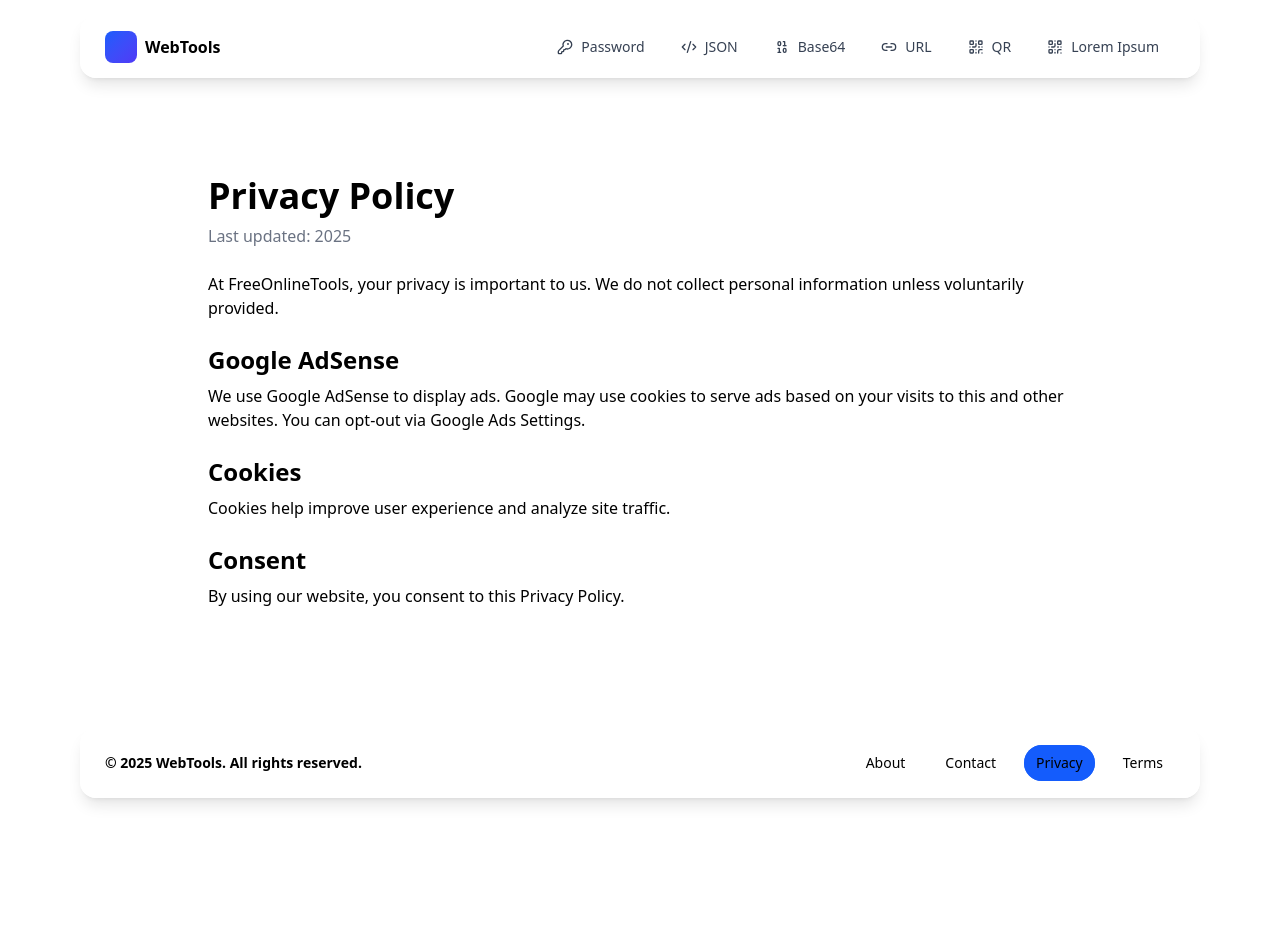
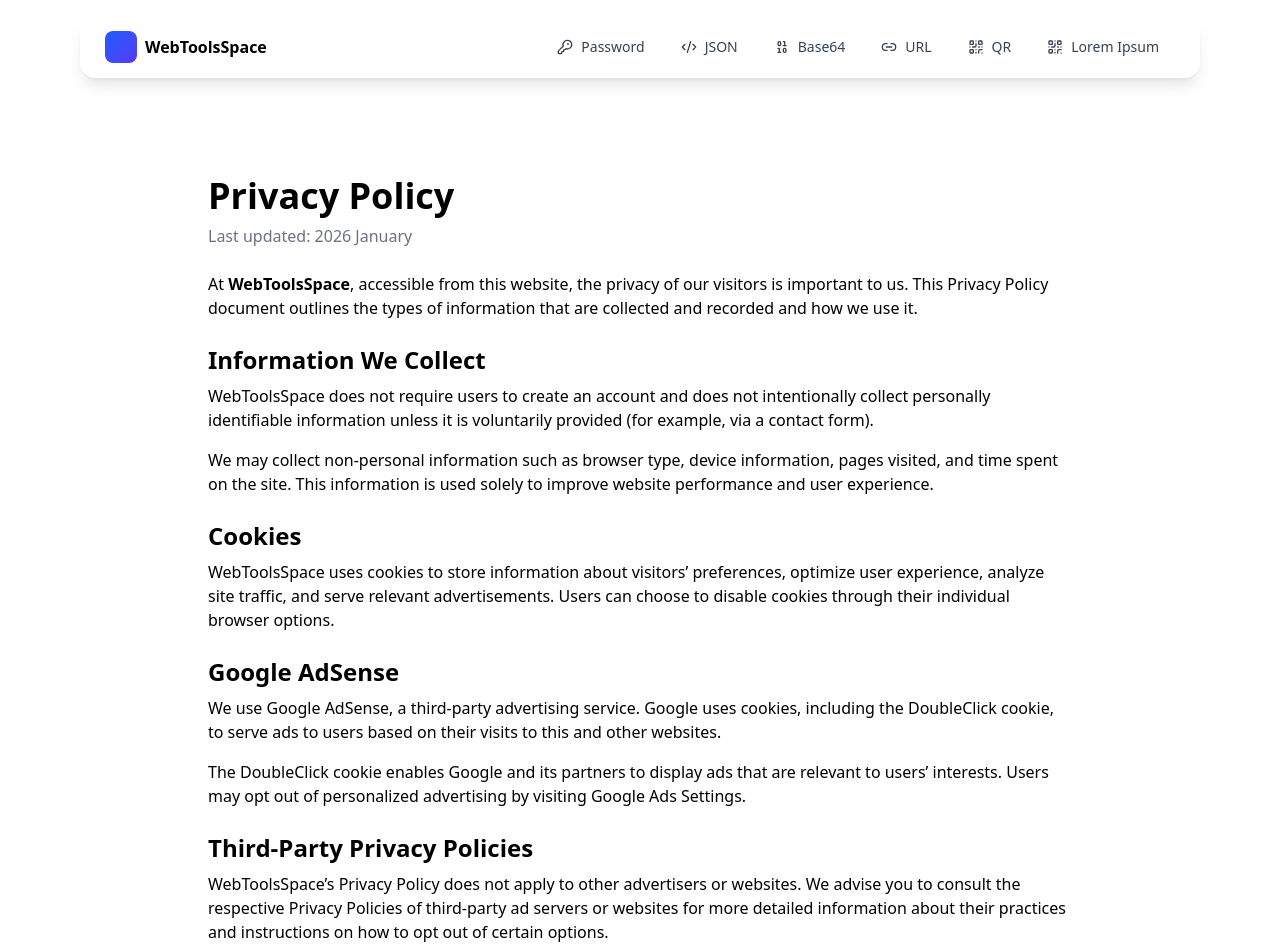
Before and after one commit to anushkaams/WebTools, a Next.js app: page /privacy in a window 1280 px wide. Shown: the top 952 px of the page. Before the commit the page ends 800 px from the top, so only its background shows below. Built offline with nearby package versions, Linux system fonts and the light colour scheme.

Commit message:
Updated few pages to support Adsence

```diff
--- a/app/about/page.tsx
+++ b/app/about/page.tsx
@@ -1,17 +1,23 @@
 "use client";
 
 import Layout from "@/components/Layout";
+import Link from "next/link";
 
 export default function AboutPage() {
   return (
     <Layout>
-      <div className="space-y-12">
+      <div className="space-y-12 max-w-3xl">
         {/* Page Title */}
         <div>
-          <h1 className="text-4xl font-bold mb-6">About FreeOnlineTools</h1>
+          <h1 className="text-4xl font-bold mb-6">About WebToolsSpace</h1>
+          <p className="text-lg mb-4">
+            WebToolsSpace provides fast, free, and privacy-friendly online
+            utilities for developers and everyday users. All tools are
+            browser-based and require no data storage.
+          </p>
           <p className="text-lg">
-            FreeOnlineTools provides fast, free, and privacy-friendly online
-            utilities for developers and everyday users.
+            Our goal is to help people save time and work efficiently with
+            simple, easy-to-use tools that respect privacy.
           </p>
         </div>
 
@@ -40,16 +46,24 @@
           <h2 className="text-2xl font-semibold mb-2">Our Mission</h2>
           <p>
             Our mission is to empower users and developers with simple, fast,
-            and reliable online tools that respect privacy and save time.
+            and reliable online tools that respect privacy and save time. We aim
+            to be a trusted resource for anyone looking for practical online
+            utilities without the hassle of registration or data collection.
           </p>
         </section>
 
         {/* Connect With Us */}
         <section className="space-y-2">
-          <h2 className="text-2xl font-semibold mb-2">Connect With Us</h2>
-          <p>
-            We love feedback and contributions! Reach out to us on social media
-            or via email to share your thoughts.
+          <p className="text-gray-600">
+            For information on privacy and how we handle data, see our{" "}
+            <Link href="/privacy" className="text-blue-600 underline">
+              Privacy Policy
+            </Link>{" "}
+            and{" "}
+            <Link href="/terms" className="text-blue-600 underline">
+              Terms & Conditions
+            </Link>
+            .
           </p>
         </section>
       </div>
--- a/app/contact/page.tsx
+++ b/app/contact/page.tsx
@@ -1,25 +1,34 @@
 "use client";
 
 import Layout from "@/components/Layout";
+import Link from "next/link";
 
 export default function ContactPage() {
   return (
     <Layout>
-      <div className="space-y-8">
+      <div className="space-y-8 max-w-3xl">
         {/* Page Title */}
         <div>
           <h1 className="text-4xl font-bold mb-4">Contact Us</h1>
           <p className="text-lg mb-2">
-            If you have feedback, suggestions, or issues, feel free to reach out
-            via email:
+            If you have any questions, feedback, suggestions, or notice an issue
+            with our tools, please feel free to contact us.
           </p>
-          <p>
+          <p className="mb-4">
+            Email us at :{" "}
             <a
-              href="mailto:support@freeonlinetools.xyz"
+              href="mailto:webtoolsspace@gmail.com"
               className="text-blue-600 hover:underline"
             >
-              support@freeonlinetools.xyz
+              webtoolsspace@gmail.com
             </a>
+          </p>
+          <p className="text-gray-600">
+            For information about how we handle user data, please review our{" "}
+            <Link href="/privacy" className="text-blue-600 underline">
+              Privacy Policy
+            </Link>
+            .
           </p>
         </div>
 
@@ -27,29 +36,19 @@
         <section className="space-y-2">
           <h2 className="text-2xl font-semibold mb-2">Follow Us</h2>
           <p>
-            Stay updated with our latest tools and features on social media.
+            Follow us on social media to stay updated with new tools and
+            improvements.
           </p>
+
+          {/* Only include REAL links. Remove this section if you don't have them yet */}
           <div className="flex space-x-4 mt-2">
             <a
-              href="#"
-              className="text-blue-600 hover:text-blue-800 transition"
-              aria-label="Facebook"
-            >
-              Facebook
-            </a>
-            <a
-              href="#"
-              className="text-blue-400 hover:text-blue-600 transition"
-              aria-label="Twitter"
+              href="https://twitter.com/"
+              target="_blank"
+              rel="noopener noreferrer"
+              className="text-blue-500 hover:underline"
             >
               Twitter
-            </a>
-            <a
-              href="#"
-              className="text-pink-500 hover:text-pink-700 transition"
-              aria-label="Instagram"
-            >
-              Instagram
             </a>
           </div>
         </section>
--- a/app/page.tsx
+++ b/app/page.tsx
@@ -6,12 +6,12 @@
     <>
       {/* HERO */}
       <section className="relative overflow-hidden">
-        <div className="absolute inset-0 bg-gradient-to-b from-blue-50 via-white to-gray-100" />
+        <div className="absolute inset-0 bg-linear-to-b from-blue-50 via-white to-gray-100" />
         <div className="relative max-w-4xl mx-auto px-6 py-16 text-center">
           {" "}
           {/* was py-32 */}
           <h1 className="text-5xl sm:text-6xl font-extrabold tracking-tight text-gray-900">
-            WebTools
+            WebToolsSpace
           </h1>
           <p className="mt-4 text-lg sm:text-xl text-gray-600 max-w-2xl mx-auto">
             Fast, reliable, and privacy-friendly tools for developers and
--- a/app/privacy/page.tsx
+++ b/app/privacy/page.tsx
@@ -5,28 +5,88 @@
   return (
     <Layout>
       <h1 className="text-4xl font-bold mb-2">Privacy Policy</h1>
-      <p className="text-gray-500 mb-6">Last updated: 2025</p>
+      <p className="text-gray-500 mb-6">Last updated: 2026 January</p>
 
       <p className="mb-4">
-        At FreeOnlineTools, your privacy is important to us. We do not collect
-        personal information unless voluntarily provided.
+        At <strong>WebToolsSpace</strong>, accessible from this website, the
+        privacy of our visitors is important to us. This Privacy Policy document
+        outlines the types of information that are collected and recorded and
+        how we use it.
+      </p>
+
+      <h2 className="text-2xl font-semibold mt-6 mb-2">
+        Information We Collect
+      </h2>
+      <p className="mb-4">
+        WebToolsSpace does not require users to create an account and does not
+        intentionally collect personally identifiable information unless it is
+        voluntarily provided (for example, via a contact form).
+      </p>
+      <p className="mb-4">
+        We may collect non-personal information such as browser type, device
+        information, pages visited, and time spent on the site. This information
+        is used solely to improve website performance and user experience.
+      </p>
+
+      <h2 className="text-2xl font-semibold mt-6 mb-2">Cookies</h2>
+      <p className="mb-4">
+        WebToolsSpace uses cookies to store information about visitors’
+        preferences, optimize user experience, analyze site traffic, and serve
+        relevant advertisements. Users can choose to disable cookies through
+        their individual browser options.
       </p>
 
       <h2 className="text-2xl font-semibold mt-6 mb-2">Google AdSense</h2>
       <p className="mb-4">
-        We use Google AdSense to display ads. Google may use cookies to serve
-        ads based on your visits to this and other websites. You can opt-out via
-        Google Ads Settings.
+        We use Google AdSense, a third-party advertising service. Google uses
+        cookies, including the DoubleClick cookie, to serve ads to users based
+        on their visits to this and other websites.
+      </p>
+      <p className="mb-4">
+        The DoubleClick cookie enables Google and its partners to display ads
+        that are relevant to users’ interests. Users may opt out of personalized
+        advertising by visiting{" "}
+        <a
+          href="https://adssettings.google.com"
+          target="_blank"
+          rel="noopener noreferrer"
+          className="text-blue-600 underline"
+        >
+          Google Ads Settings
+        </a>
+        .
       </p>
 
-      <h2 className="text-2xl font-semibold mt-6 mb-2">Cookies</h2>
+      <h2 className="text-2xl font-semibold mt-6 mb-2">
+        Third-Party Privacy Policies
+      </h2>
       <p className="mb-4">
-        Cookies help improve user experience and analyze site traffic.
+        WebToolsSpace’s Privacy Policy does not apply to other advertisers or
+        websites. We advise you to consult the respective Privacy Policies of
+        third-party ad servers or websites for more detailed information about
+        their practices and instructions on how to opt out of certain options.
+      </p>
+
+      <h2 className="text-2xl font-semibold mt-6 mb-2">
+        Children’s Information
+      </h2>
+      <p className="mb-4">
+        WebToolsSpace does not knowingly collect any Personal Identifiable
+        Information from children under the age of 13. If you believe that your
+        child has provided personal information on this website, please contact
+        us and we will promptly remove such information from our records.
       </p>
 
       <h2 className="text-2xl font-semibold mt-6 mb-2">Consent</h2>
       <p className="mb-4">
-        By using our website, you consent to this Privacy Policy.
+        By using our website, you hereby consent to this Privacy Policy and
+        agree to its terms.
+      </p>
+
+      <h2 className="text-2xl font-semibold mt-6 mb-2">Contact Us</h2>
+      <p className="mb-4">
+        If you have any questions about this Privacy Policy, please contact us
+        via our <strong>Contact Us</strong> page.
       </p>
     </Layout>
   );
--- a/app/terms/page.tsx
+++ b/app/terms/page.tsx
@@ -1,5 +1,6 @@
 // app/terms/page.tsx
 import Layout from "@/components/Layout";
+import Link from "next/link";
 
 export default function TermsPage() {
   return (
@@ -7,23 +8,73 @@
       <h1 className="text-4xl font-bold mb-4">Terms & Conditions</h1>
 
       <p className="mb-4">
-        By accessing FreeOnlineTools, you agree to these terms.
+        By accessing and using <strong>WebToolsSpace</strong>, you agree to
+        these Terms and Conditions. If you do not agree with any part of these
+        terms, please do not use the website.
       </p>
 
       <h2 className="text-2xl font-semibold mt-6 mb-2">Use of Tools</h2>
       <p className="mb-4">
-        All tools are provided "as is" without warranties of any kind.
+        All tools provided on WebToolsSpace are for general informational,
+        educational, and personal use only. You agree to use the tools
+        responsibly and not for any unlawful purpose. Tools are provided{" "}
+        <strong>"as is"</strong> without warranties of any kind.
       </p>
 
-      <h2 className="text-2xl font-semibold mt-6 mb-2">Liability</h2>
+      <h2 className="text-2xl font-semibold mt-6 mb-2">
+        Intellectual Property
+      </h2>
       <p className="mb-4">
-        We are not responsible for any damages resulting from use of our tools.
+        All content, code, and design elements on WebToolsSpace are the property
+        of the site or its licensors. You may use the tools for personal or
+        commercial purposes but may not copy, redistribute, or resell them
+        without explicit permission.
       </p>
 
-      <h2 className="text-2xl font-semibold mt-6 mb-2">Changes</h2>
+      <h2 className="text-2xl font-semibold mt-6 mb-2">
+        Limitation of Liability
+      </h2>
       <p className="mb-4">
-        We may update these terms at any time without notice. Please check this
-        page regularly for updates.
+        WebToolsSpace and its owners shall not be liable for any direct,
+        indirect, incidental, or consequential damages resulting from the use of
+        this website or its tools, including any loss of data or revenue.
+      </p>
+
+      <h2 className="text-2xl font-semibold mt-6 mb-2">Third-Party Ads</h2>
+      <p className="mb-4">
+        Our website may display advertisements from third-party networks such as{" "}
+        <strong>Google AdSense</strong>. We are not responsible for the content
+        or policies of third-party advertisers. For information on how we handle
+        data and cookies used in ads, please see our{" "}
+        <Link href="/privacy" className="text-blue-600 underline">
+          Privacy Policy
+        </Link>
+        .
+      </p>
+
+      <h2 className="text-2xl font-semibold mt-6 mb-2">Changes to Terms</h2>
+      <p className="mb-4">
+        WebToolsSpace reserves the right to update or modify these Terms and
+        Conditions at any time. Changes take effect immediately upon posting on
+        this page. We encourage you to review this page periodically to stay
+        informed.
+      </p>
+
+      <h2 className="text-2xl font-semibold mt-6 mb-2">Governing Law</h2>
+      <p className="mb-4">
+        These terms shall be governed by and construed in accordance with the
+        laws of your jurisdiction. Use of this website constitutes acceptance of
+        these terms.
+      </p>
+
+      <h2 className="text-2xl font-semibold mt-6 mb-2">Contact Us</h2>
+      <p className="mb-4">
+        If you have any questions about these Terms and Conditions, you can
+        contact us via our{" "}
+        <Link href="/contact" className="text-blue-600 underline">
+          Contact Page
+        </Link>
+        .
       </p>
     </Layout>
   );
--- a/components/Footer.tsx
+++ b/components/Footer.tsx
@@ -7,7 +7,7 @@
 
 const footerLinks = [
   { name: "About", href: "/about" },
-  { name: "Contact", href: "/contact" },
+  { name: "Contact Us", href: "/contact" },
   { name: "Privacy", href: "/privacy" },
   { name: "Terms", href: "/terms" },
 ];
@@ -26,7 +26,7 @@
         <div className="relative rounded-2xl bg-white/70 backdrop-blur-xl shadow-lg border border-white/40">
           <div className="flex flex-col md:flex-row items-center justify-between px-6 py-4">
             <span className="text-sm font-semibold mb-2 md:mb-0">
-              © 2025 WebTools. All rights reserved.
+              © 2025 WebToolsSpace. All rights reserved.
             </span>
 
             {/* Desktop Links */}
--- a/components/Navbar.tsx
+++ b/components/Navbar.tsx
@@ -44,7 +44,7 @@
               <span className="h-8 w-8 rounded-lg bg-gradient-to-br from-blue-600 to-indigo-600 text-white grid place-items-center">
                 {}
               </span>
-              WebTools
+              WebToolsSpace
             </Link>
 
             {/* Desktop Nav */}
--- a/next.config.js
+++ b/next.config.js
@@ -2,6 +2,9 @@
 const nextConfig = {
   reactStrictMode: true,
   output: "export",
+  images: {
+    unoptimized: true,
+  },
 };
 
 module.exports = nextConfig;
```
